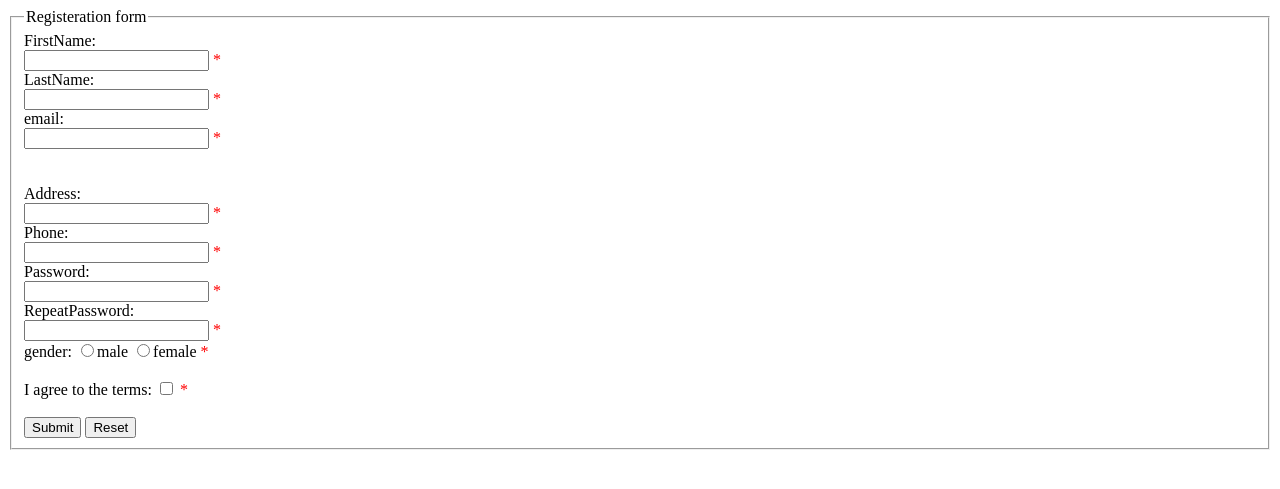
After one commit to ali-wpbrigade/internship-tasks, a PHP site: page /complete.php in a window 1280 px wide. The commit adds this page. Shown: the top 489 px of the page. Run offline with PHP 8.4, Linux system fonts and the light colour scheme.

```diff
--- /dev/null
+++ b/complete.php
@@ -0,0 +1,243 @@
+<?php
+$err=false;
+$name_err = "";
+$lname_err = "";
+$email_err = "";
+$gender_err  = "";
+$address_err = "";
+$phone_err = "";
+$Repeat_Password_err = "";
+$password_err = "";
+$agr_err = "";
+$gender_err = "";
+
+$address = "";
+$phone = "";
+$Repeat_Password = "";
+$password = "";
+$agr = "";
+$name = "";
+$lname = "";
+$email = "";
+$gender = "";
+
+if( isset($_POST['btn_submit']) ) {
+
+	if( empty( $_REQUEST['name'] ) ) {
+
+		$name_err=" First Name Field is Required";
+		}else{
+		$name=check_validity( $_REQUEST['name'] );
+		if( !preg_match( "/^[a-zA-Z-' ]*$/",$name ) ){
+
+			$name_err = " First Name Field is Not  Valid";
+			$err = true;
+		}
+		if( strlen($name)<2 || strlen($name)>20 ) {
+			$nameerr="Length is not valid please choose min:2,max:20";
+			$err = true;
+		}
+
+	}
+
+
+	//LASTNAME:
+	if( empty( $_REQUEST['lname'] ) ) {
+	$lname_err=" Last Name Field is Required";
+	$err = true;
+	}else{
+		$lname=check_validity( $_REQUEST['lname'] );
+
+
+    	if ( !preg_match("/^[a-zA-Z-' ]*$/",$lname) ) {
+		$lname_err=" last name Field iS Not Valid";
+		$err = true;
+		}
+
+		if( strlen( $lname )<2 || strlen( $lname ) >20 ) {
+			$lname_err="length is not valid please choose min:2,max:20";
+			$err = true;
+		}
+
+	}
+
+
+	//email:
+	if( empty( $_REQUEST['email'] )  ) {
+		$email_err=" Email Field is Required";
+		$err = true;
+	}else {
+		$email=check_validity( $_REQUEST['email'] );
+		if(!filter_var( $email,FILTER_VALIDATE_EMAIL ) ) {
+		$email_err=" Email Field iS Not Valid";
+		$err = true;
+		}
+
+		if ( strlen( $email)<2 || strlen( $email)>20 ) {
+		$email_err="length is not valid please choose min:2,max:20";
+		$err = true;
+
+		}
+	}
+
+	//address:
+	if ( empty( $_REQUEST['address'] ) ) {
+		$address_err=" Address Field is Required";
+		$err = true;
+	}else {
+		$address=check_validity( $_REQUEST['address'] );
+		if ( strlen( $address)<10 || strlen($address)>50 ) {
+			$address_err="Length is Not Valid please Choose min:10,max:50";
+			$err = true;
+		}
+	}
+
+
+	//phone:
+	if ( empty( $_REQUEST['phone'] ) ) {
+
+		$phone_err=" phone No. Field is Required";
+	 	$err = true;
+	}else {
+		$phone=check_validity( $_REQUEST['phone'] );
+		if ( !preg_match( "/^[0-9 ]*$/",$phone ) ) {
+			$phone_err=" phone Field iS Not Valid";
+			$err = true;
+
+		}
+		if ( strlen( $phone )<7 || strlen( $phone)>7 ) {
+			$phone_err="length is notvalid plese choose 7 digits";
+			$err = true;
+		}
+
+
+	}
+
+	//Actual password:
+	if (empty( $_REQUEST['actualPassword'] )) {
+		$password_err=" password Field is Required";
+		$err = true;
+	}else{
+		$Password=check_validity( $_REQUEST['actualPassword'] );
+		if( strlen( $Password)<6 || strlen( $Password)>2 ){
+			$password_err="length is not valid plese choose min:6,max:20 ";
+			$err = true;
+		}
+
+	}
+
+
+	//Repeat password:
+	if ( empty($_REQUEST['RepeatPassword'] ) ) {
+		$Repeat_Password_err=" Repeat password Field is Required";
+		$err = true;
+
+	}else{
+
+		$RepeatPassword=check_validity( $_REQUEST['RepeatPassword'] );
+		if ( $RepeatPassword!= $_REQUEST['actualPassword'] ) {
+			$Repeat_Password_err="password does not match please try again";
+			$err = true;
+		}
+
+	}
+
+	//gender:
+	if ( empty( $_REQUEST['gender'] ) ) {
+		$gender_err="please select your gender";
+		$err = true;
+	}else{
+		$gender=check_validity( $_REQUEST['gender'] );
+	}
+
+	//agree terms:
+	if (empty( $_REQUEST['agreeterms'] )) {
+
+		$agr_err="please accept terms first check the box";
+		$err = true;
+
+	}
+	// Collect Response if, Not any Error Occour
+	if(  ! $err ) {
+
+		echo"<h1>YOUR RECORD SUBMITTED SUCCESSFULLY</h1>";
+	}
+
+
+
+
+
+
+}
+
+	//function:
+	function check_validity( $data ) {
+		$data=trim( $data );
+		$data=stripslashes( $data );
+		$data=htmlspecialchars( $data );
+		return $data;
+
+	}
+?>
+
+
+
+<!DOCTYPE html>
+    <html>
+        <head>
+<style>
+
+.error {color: #FF0000;}
+</style>
+
+    <meta charset="utf-8">
+    <title>form handling</title>
+
+</head>
+<body>
+<fieldset>
+<legend>Registeration form</legend>
+<form method="post" action="<?php  echo htmlspecialchars($_SERVER['PHP_SELF']);?>">
+ FirstName:<br>
+    <input type="text" name="name" value="<?php echo $name;?>"> <span class="error">* <?php echo  $name_err;?></span><br>
+
+LastName:<br>
+    <input type="text" name="lname" value="<?php echo $lname;?>"> <span class="error">* <?php echo  $lname_err;?></span><br>
+
+email:<br>
+    <input type="text" name="email" value="<?php echo $email;?>"> <span class="error">* <?php echo  $email_err;?></span><br><br><br>
+
+Address:<br>
+    <input type="text" name="address" value="<?php echo $address;?>"> <span class="error">* <?php echo  $address_err;?></span><br>
+
+Phone:<br>
+    <input type="text" name="phone" value="<?php echo $phone;?>"> <span class="error">* <?php echo  $phone_err;?></span><br>
+
+Password:<br>
+    <input type="password" name="actualPassword"> <span class="error">* <?php echo  $password_err;?></span><br>
+
+RepeatPassword:<br>
+    <input type="password" name="RepeatPassword" > <span class="error">* <?php echo  $Repeat_Password_err;?></span><br>
+
+gender:
+    <input type="radio" name="gender"  <?php if(isset($gender) && $gender=="male") echo "checked" ;?> value="male">male
+    <input type="radio" name="gender" <?php  if(isset($gender)&&$gender=="female" ) echo "checked";?> value="female">female
+
+
+    <span class="error">* <?php echo  $gender_err;?></span><br><br>
+
+I agree to the terms:
+
+<input type="checkbox" name="agreeterms"   >
+
+<span class="error">* <?php echo  $agr_err;?></span><br><br>
+
+<input type="submit" name="btn_submit" >
+
+<input type="reset" >
+
+
+    </form>
+    </fieldset>
+</body>
+</html>
```
Also changed, not shown: index.php (+2 -5 lines).
